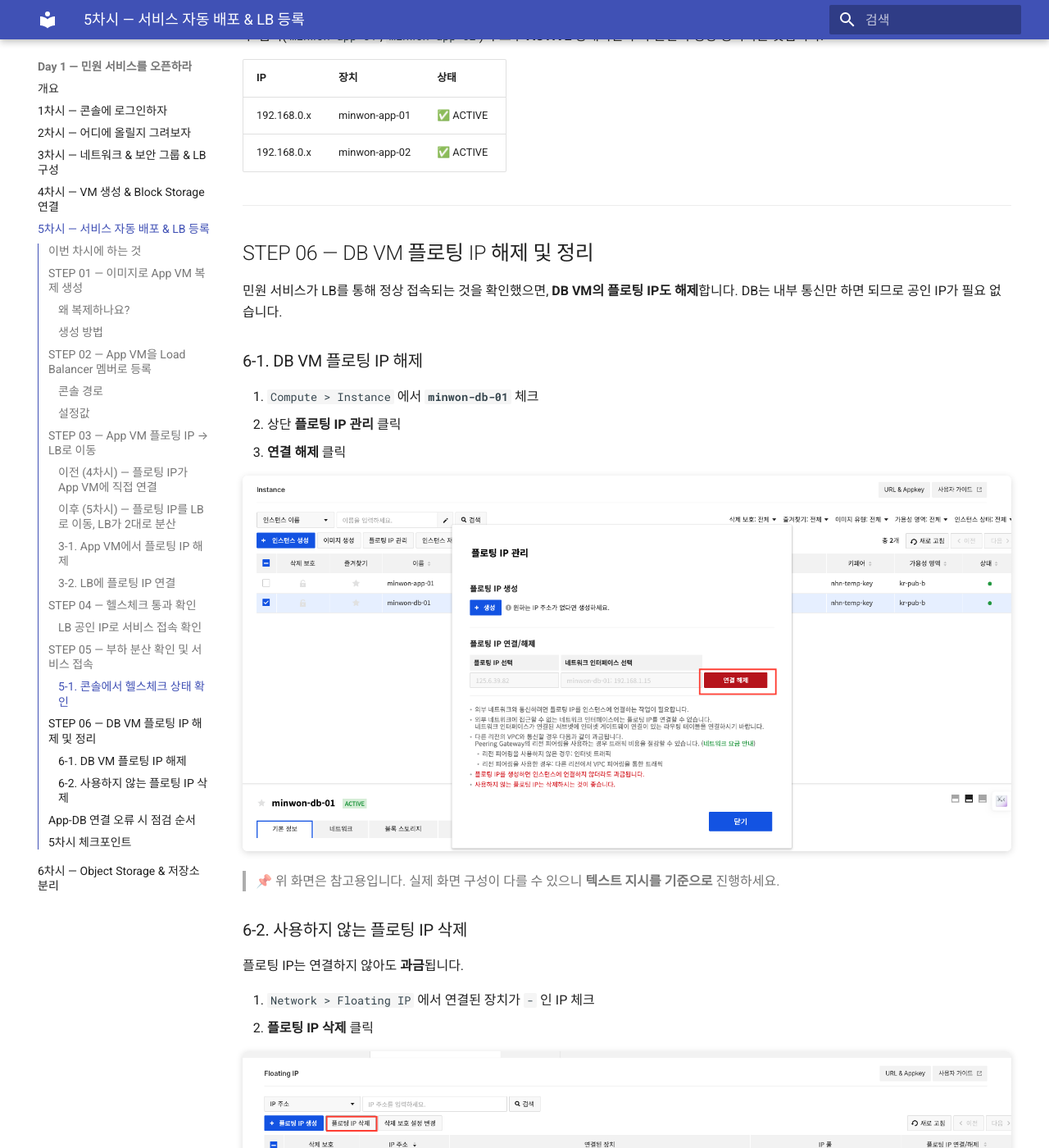
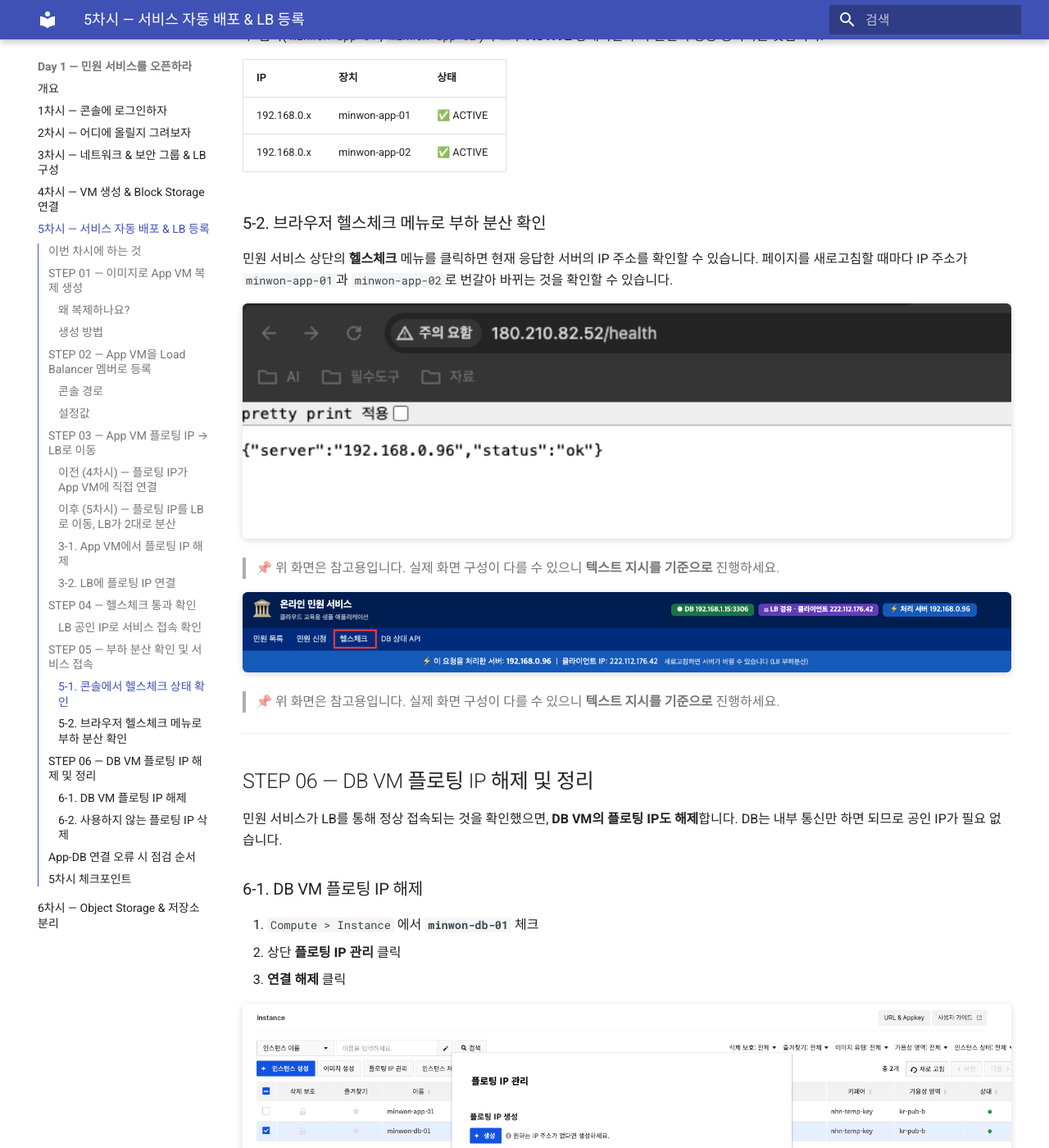
Before and after one commit to skilleat-labs/cloud-native-minwon-lab, an MkDocs documentation site: the page built from docs/day1/session5.md, in a window 1280 px wide and 1400 px high, scrolled down 8241 px. Shown: the whole window at 82% size. Built offline with MkDocs 1.6.1 and Material for MkDocs 9.7.7, drawn with Linux system fonts in a browser that asks for light colours.

Commit message:
docs: 5-2 브라우저 헬스체크 메뉴로 부하분산 확인 섹션 추가

```diff
--- a/docs/day1/session5.md
+++ b/docs/day1/session5.md
@@ -252,6 +252,17 @@ Network > Load Balancer → minwon-lb 클릭
 | 192.168.0.x | minwon-app-01 | ✅ ACTIVE |
 | 192.168.0.x | minwon-app-02 | ✅ ACTIVE |
 
+### 5-2. 브라우저 헬스체크 메뉴로 부하 분산 확인
+
+민원 서비스 상단의 **헬스체크** 메뉴를 클릭하면 현재 응답한 서버의 IP 주소를 확인할 수 있습니다.
+페이지를 새로고침할 때마다 IP 주소가 `minwon-app-01`과 `minwon-app-02`로 번갈아 바뀌는 것을 확인할 수 있습니다.
+
+![헬스체크 메뉴 — 서버 IP 확인 1](./images/5-5-health-check-1.png)
+> 📌 위 화면은 참고용입니다. 실제 화면 구성이 다를 수 있으니 **텍스트 지시를 기준으로** 진행하세요.
+
+![헬스체크 메뉴 — 서버 IP 확인 2 (새로고침 후)](./images/5-5-health-check-2.png)
+> 📌 위 화면은 참고용입니다. 실제 화면 구성이 다를 수 있으니 **텍스트 지시를 기준으로** 진행하세요.
+
 ---
 
 ## STEP 06 — DB VM 플로팅 IP 해제 및 정리
```
Also changed, not shown: docs/day1/images/5-5-health-check-1.png (added), docs/day1/images/5-5-health-check-2.png (added).
